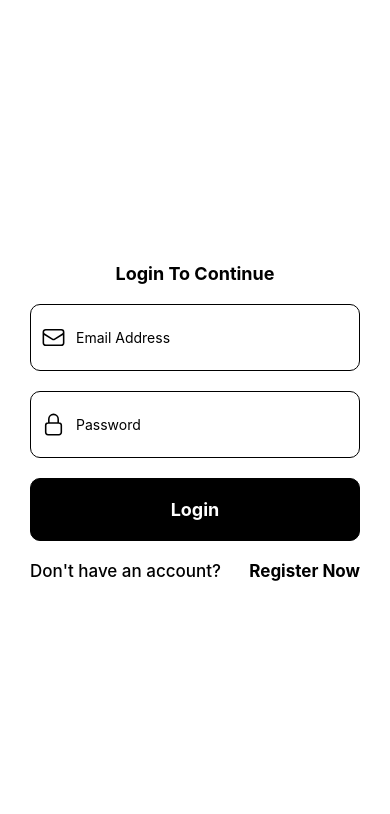
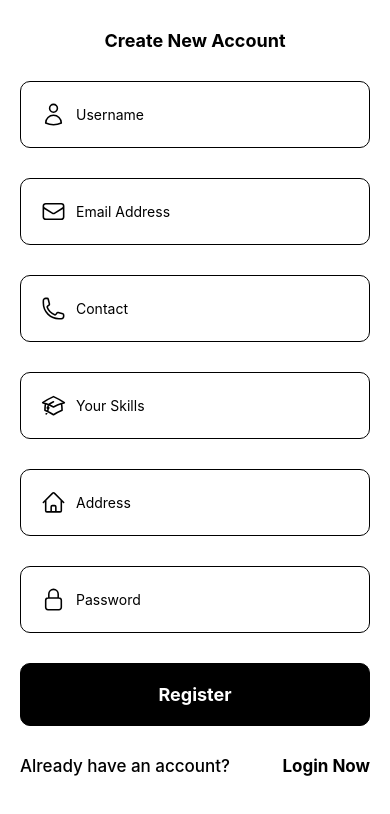
Before and after one commit to Vinaypartap-Singh/JobFinderApp-React-Native, a React Native app: screen /RegisterFreelancer in a window 390 px wide. Shown: the top 814 px of the page. Built offline with nearby package versions, Linux system fonts and the light colour scheme.

Commit message:
Recruiter and Freelancer Register Screens

```diff
--- a/Navigation.js
+++ b/Navigation.js
@@ -3,13 +3,20 @@ import React from "react";
 import { NavigationContainer } from "@react-navigation/native";
 import { createNativeStackNavigator } from "@react-navigation/native-stack";
 import LoginScreen from "./screens/LoginScreen";
-import RegisterScreen from "./screens/Register";
+import LookFor from "./screens/LookFor";
+import RegisterRecruiter from "./screens/RegisterScreens/RegisterRecruiter";
+import RegisterFreelancer from "./screens/RegisterScreens/RegisterFreelancer";
 
 export default function Navigation() {
   const Stack = createNativeStackNavigator();
   return (
     <NavigationContainer>
-      <Stack.Navigator>
+      <Stack.Navigator initialRouteName="LookingFor">
+        <Stack.Screen
+          name="LookingFor"
+          component={LookFor}
+          options={{ headerShown: false }}
+        />
         <Stack.Screen
           name="Login"
           component={LoginScreen}
@@ -18,11 +25,16 @@ export default function Navigation() {
           }}
         />
         <Stack.Screen
-          name="Register"
-          component={RegisterScreen}
+          name="RegisterRecruiter"
+          component={RegisterRecruiter}
           options={{
             headerShown: false,
           }}
+        />
+        <Stack.Screen
+          name="RegisterFreelancer"
+          component={RegisterFreelancer}
+          options={{ headerShown: false }}
         />
       </Stack.Navigator>
     </NavigationContainer>
--- /dev/null
+++ b/screens/LookFor.js
@@ -0,0 +1,66 @@
+import { StyleSheet, Text, TouchableOpacity, View } from "react-native";
+import React from "react";
+import { useNavigation } from "@react-navigation/native";
+
+export default function LookFor() {
+  const navigation = useNavigation();
+  return (
+    <View
+      style={{
+        flex: 1,
+        backgroundColor: "white",
+        justifyContent: "center",
+      }}
+    >
+      <View style={{ paddingHorizontal: 20 }}>
+        <Text style={{ fontSize: 24, fontWeight: "bold", textAlign: "center" }}>
+          Continue As
+        </Text>
+        <TouchableOpacity
+          onPress={() => navigation.navigate("RegisterRecruiter")}
+          style={{
+            backgroundColor: "black",
+            paddingHorizontal: 20,
+            paddingVertical: 30,
+            borderRadius: 10,
+            marginTop: 20,
+          }}
+        >
+          <Text
+            style={{
+              color: "white",
+              textAlign: "center",
+              fontSize: 16,
+              fontWeight: 700,
+            }}
+          >
+            Recruiter
+          </Text>
+        </TouchableOpacity>
+        <TouchableOpacity
+          onPress={() => navigation.navigate("RegisterFreelancer")}
+          style={{
+            paddingHorizontal: 20,
+            paddingVertical: 30,
+            borderRadius: 10,
+            marginTop: 20,
+            borderWidth: 1,
+          }}
+        >
+          <Text
+            style={{
+              color: "black",
+              textAlign: "center",
+              fontSize: 16,
+              fontWeight: 700,
+            }}
+          >
+            Freelancer
+          </Text>
+        </TouchableOpacity>
+      </View>
+    </View>
+  );
+}
+
+const styles = StyleSheet.create({});
--- /dev/null
+++ b/screens/RegisterScreens/RegisterFreelancer.js
@@ -0,0 +1,253 @@
+import {
+  Alert,
+  ScrollView,
+  StyleSheet,
+  Text,
+  TextInput,
+  TouchableOpacity,
+  View,
+} from "react-native";
+import React, { useState } from "react";
+import {
+  LockClosedIcon,
+  EnvelopeIcon,
+  UserIcon,
+  PhoneIcon,
+  BuildingOfficeIcon,
+  HomeIcon,
+  AcademicCapIcon,
+} from "react-native-heroicons/outline";
+import { useNavigation } from "@react-navigation/native";
+
+export default function RegisterFreelancer() {
+  const navigation = useNavigation();
+  const [username, setUsername] = useState("");
+  const [email, setEmail] = useState("");
+  const [phone, setPhone] = useState("");
+  const [skills, setSkills] = useState("");
+  const [address, setAddress] = useState("");
+  const [password, setPassword] = useState("");
+
+  const registerUser = () => {
+    if (
+      username === "" ||
+      email === "" ||
+      phone === "" ||
+      phone.length < 10 ||
+      skills == "" ||
+      address === "" ||
+      password === ""
+    ) {
+      Alert.alert(
+        "Invalid Details",
+        "Please fill all the details to continue",
+        [
+          {
+            text: "Ok",
+            style: "default",
+          },
+          {
+            text: "Cancel",
+            style: "cancel",
+          },
+        ]
+      );
+    } else {
+      Alert.alert(
+        "Registration Success",
+        "Your Account has been created successfully",
+        [
+          {
+            text: "Ok",
+            style: "default",
+          },
+          {
+            text: "Cancel",
+            style: "cancel",
+          },
+        ]
+      );
+    }
+  };
+
+  return (
+    <View style={{ flex: 1, paddingVertical: 30, backgroundColor: "white" }}>
+      <ScrollView showsVerticalScrollIndicator={false} style={{ flex: 1 }}>
+        <View
+          style={{
+            flex: 1,
+            justifyContent: "center",
+            paddingHorizontal: 20,
+            gap: 30,
+            backgroundColor: "white",
+          }}
+        >
+          <View>
+            <Text
+              style={{ textAlign: "center", fontWeight: 700, fontSize: 18 }}
+            >
+              Create New Account
+            </Text>
+          </View>
+
+          <View
+            style={{
+              borderWidth: 1,
+              borderRadius: 10,
+              paddingVertical: 20,
+              flexDirection: "row",
+              paddingHorizontal: 20,
+              alignItems: "center",
+              gap: 10,
+            }}
+          >
+            <UserIcon size={25} color={"black"} />
+            <TextInput
+              placeholder="Username"
+              autoCapitalize="none"
+              autoCorrect={false}
+              onChangeText={(text) => setUsername(text)}
+            />
+          </View>
+          <View
+            style={{
+              borderWidth: 1,
+              borderRadius: 10,
+              paddingVertical: 20,
+              flexDirection: "row",
+              paddingHorizontal: 20,
+              alignItems: "center",
+              gap: 10,
+            }}
+          >
+            <EnvelopeIcon size={25} color={"black"} />
+            <TextInput
+              placeholder="Email Address"
+              autoCapitalize="none"
+              autoCorrect={false}
+              onChangeText={(text) => setEmail(text)}
+            />
+          </View>
+          <View
+            style={{
+              borderWidth: 1,
+              borderRadius: 10,
+              paddingVertical: 20,
+              flexDirection: "row",
+              paddingHorizontal: 20,
+              alignItems: "center",
+              gap: 10,
+            }}
+          >
+            <PhoneIcon size={25} color={"black"} />
+            <TextInput
+              placeholder="Contact"
+              autoCapitalize="none"
+              autoCorrect={false}
+              onChangeText={(text) => setPhone(text)}
+            />
+          </View>
+          <View
+            style={{
+              borderWidth: 1,
+              borderRadius: 10,
+              paddingVertical: 20,
+              flexDirection: "row",
+              paddingHorizontal: 20,
+              alignItems: "center",
+              gap: 10,
+            }}
+          >
+            <AcademicCapIcon size={25} color={"black"} />
+            <TextInput
+              placeholder="Your Skills"
+              autoCapitalize="none"
+              autoCorrect={false}
+              onChangeText={(text) => setSkills(text)}
+            />
+          </View>
+          <View
+            style={{
+              borderWidth: 1,
+              borderRadius: 10,
+              paddingVertical: 20,
+              flexDirection: "row",
+              paddingHorizontal: 20,
+              alignItems: "center",
+              gap: 10,
+            }}
+          >
+            <HomeIcon size={25} color={"black"} />
+            <TextInput
+              placeholder="Address"
+              autoCapitalize="none"
+              autoCorrect={false}
+              onChangeText={(text) => setAddress(text)}
+            />
+          </View>
+          <View
+            style={{
+              borderWidth: 1,
+              borderRadius: 10,
+              paddingVertical: 20,
+              flexDirection: "row",
+              alignItems: "center",
+              paddingHorizontal: 20,
+              gap: 10,
+            }}
+          >
+            <LockClosedIcon size={25} color={"black"} />
+            <TextInput
+              placeholder="Password"
+              secureTextEntry
+              autoCorrect={false}
+              onChangeText={(text) => setPassword(text)}
+            />
+          </View>
+          <TouchableOpacity
+            onPress={registerUser}
+            style={{
+              borderWidth: 1,
+              borderRadius: 10,
+              paddingVertical: 20,
+              flexDirection: "row",
+              paddingHorizontal: 20,
+              gap: 10,
+              alignItems: "center",
+              backgroundColor: "black",
+              justifyContent: "center",
+            }}
+          >
+            <Text
+              style={{
+                textAlign: "center",
+                fontWeight: 700,
+                fontSize: 18,
+                color: "white",
+              }}
+            >
+              Register
+            </Text>
+          </TouchableOpacity>
+          <View
+            style={{
+              flexDirection: "row",
+              gap: 10,
+              alignItems: "center",
+              justifyContent: "space-between",
+            }}
+          >
+            <Text style={{ color: "black", fontWeight: 500, fontSize: 17 }}>
+              Already have an account?
+            </Text>
+            <TouchableOpacity onPress={() => navigation.navigate("Login")}>
+              <Text style={{ fontWeight: 700, fontSize: 17 }}>Login Now</Text>
+            </TouchableOpacity>
+          </View>
+        </View>
+      </ScrollView>
+    </View>
+  );
+}
+
+const styles = StyleSheet.create({});
--- a/screens/Register.js
+++ b/screens/RegisterScreens/RegisterRecruiter.js
@@ -20,7 +20,7 @@ import {
 } from "react-native-heroicons/outline";
 import { useNavigation } from "@react-navigation/native";
 
-export default function RegisterScreen() {
+export default function RegisterRecruiter() {
   const navigation = useNavigation();
   const [username, setUsername] = useState("");
   const [email, setEmail] = useState("");
```
